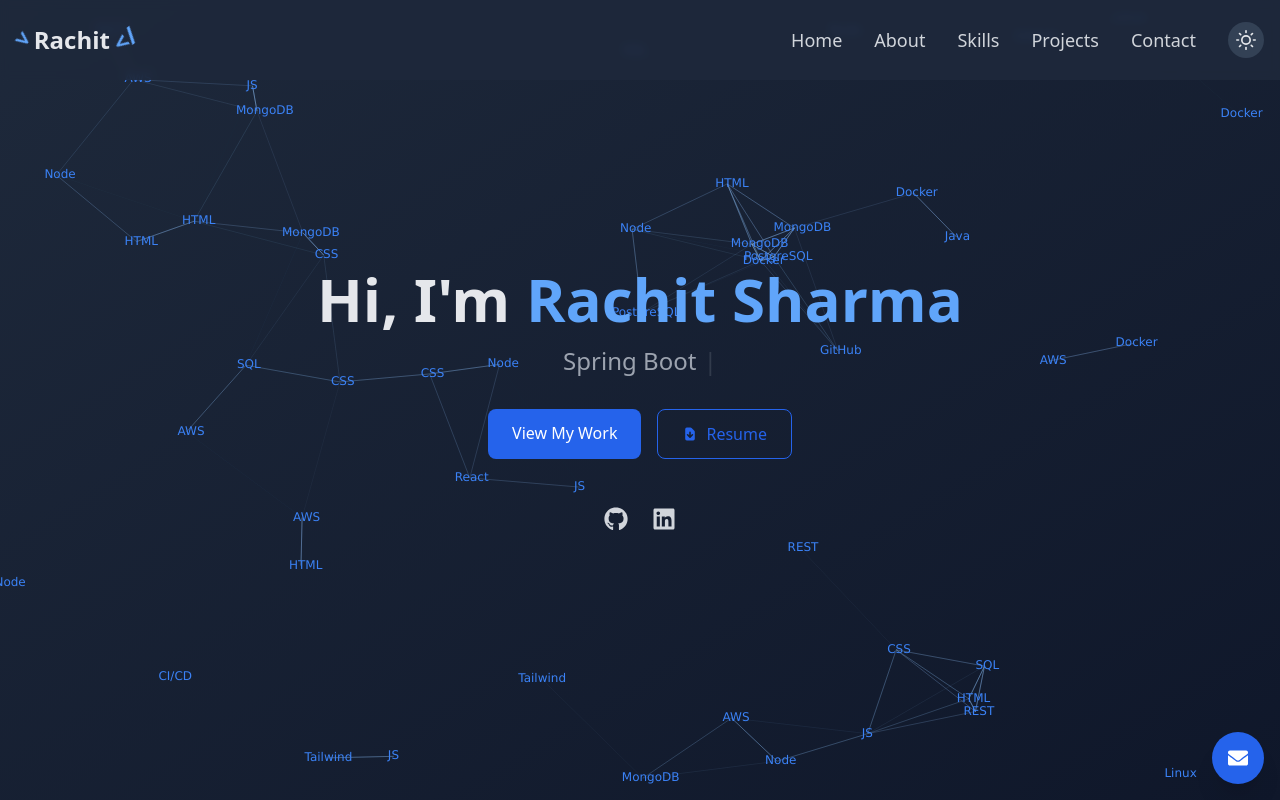
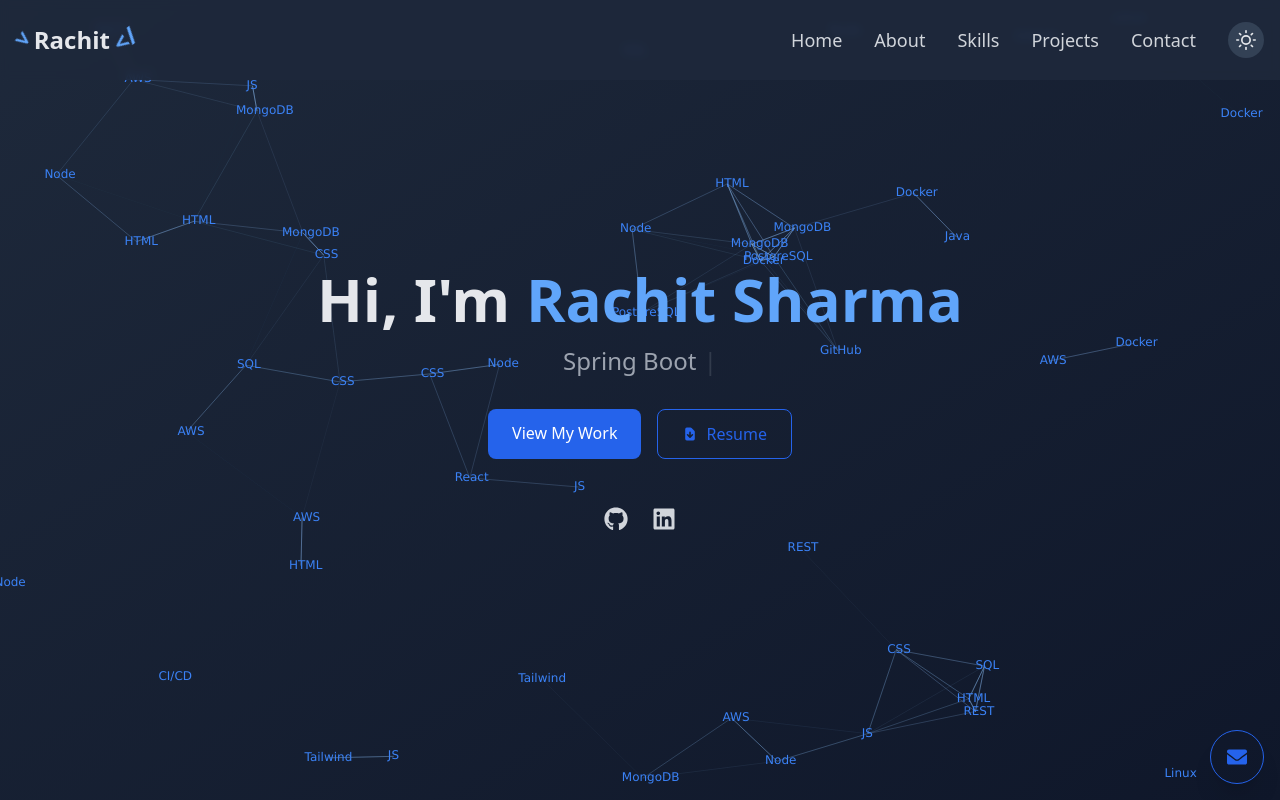
Before and after one commit to rachitsharma300/rachit-portfolio, a React (Vite) app: page / in a window 1280 px wide. Shown: the top 800 px of the page. Built offline with nearby package versions, Linux system fonts and the light colour scheme.

Commit message:
Refactor Contact component: improve formatting and enhance button styles

```diff
--- a/src/sections/Contact.jsx
+++ b/src/sections/Contact.jsx
@@ -1,8 +1,8 @@
 // eslint-disable-next-line no-unused-vars
-import { motion } from 'framer-motion';
-import { useState } from 'react';
-import { FaMapMarkerAlt, FaPhone, FaEnvelope, FaTimes } from 'react-icons/fa';
-
+import { motion } from "framer-motion";
+// eslint-disable-next-line no-unused-vars
+import { useState } from "react";
+import { FaMapMarkerAlt, FaPhone, FaEnvelope, FaTimes } from "react-icons/fa";
 
 const Contact = ({ isOpen, onToggle }) => {
   const handleSubmit = (e) => {
@@ -18,7 +18,7 @@ const Contact = ({ isOpen, onToggle }) => {
           whileHover={{ scale: 1.1 }}
           whileTap={{ scale: 0.95 }}
           onClick={onToggle}
-          className="bg-blue-600 text-white p-4 rounded-full shadow-xl"
+          className="border border-blue-600 text-blue-600 hover:bg-blue-50 dark:hover:bg-dark-700 p-4 rounded-full shadow-xl"
           aria-label="Contact me"
         >
           <FaEnvelope className="text-xl" />
@@ -33,7 +33,9 @@ const Contact = ({ isOpen, onToggle }) => {
           className="bg-white dark:bg-dark-900 w-[90vw] max-w-md rounded-xl shadow-2xl overflow-hidden border border-gray-200 dark:border-dark-700"
         >
           <div className="flex justify-between items-center p-4 border-b border-gray-200 dark:border-dark-700">
-            <h3 className="font-bold text-lg text-gray-800 dark:text-gray-200">Contact Me</h3>
+            <h3 className="font-bold text-lg text-gray-800 dark:text-gray-200">
+              Contact Me
+            </h3>
             <button
               onClick={onToggle}
               className="text-gray-500 dark:text-gray-400 hover:text-gray-700 dark:hover:text-gray-200"
@@ -81,15 +83,21 @@ const Contact = ({ isOpen, onToggle }) => {
             <div className="mt-6 space-y-3">
               <div className="flex items-center gap-3">
                 <FaMapMarkerAlt className="text-blue-600 dark:text-blue-400" />
-                <span className="text-gray-600 dark:text-gray-400">Gurugram, India</span>
+                <span className="text-gray-600 dark:text-gray-400">
+                  Gurugram, India
+                </span>
               </div>
               <div className="flex items-center gap-3">
                 <FaPhone className="text-blue-600 dark:text-blue-400" />
-                <span className="text-gray-600 dark:text-gray-400">+91 9871874041</span>
+                <span className="text-gray-600 dark:text-gray-400">
+                  +91 9871874041
+                </span>
               </div>
               <div className="flex items-center gap-3">
                 <FaEnvelope className="text-blue-600 dark:text-blue-400" />
-                <span className="text-gray-600 dark:text-gray-400">rachitsharma300@outlook.com</span>
+                <span className="text-gray-600 dark:text-gray-400">
+                  rachitsharma300@outlook.com
+                </span>
               </div>
             </div>
           </div>
```
